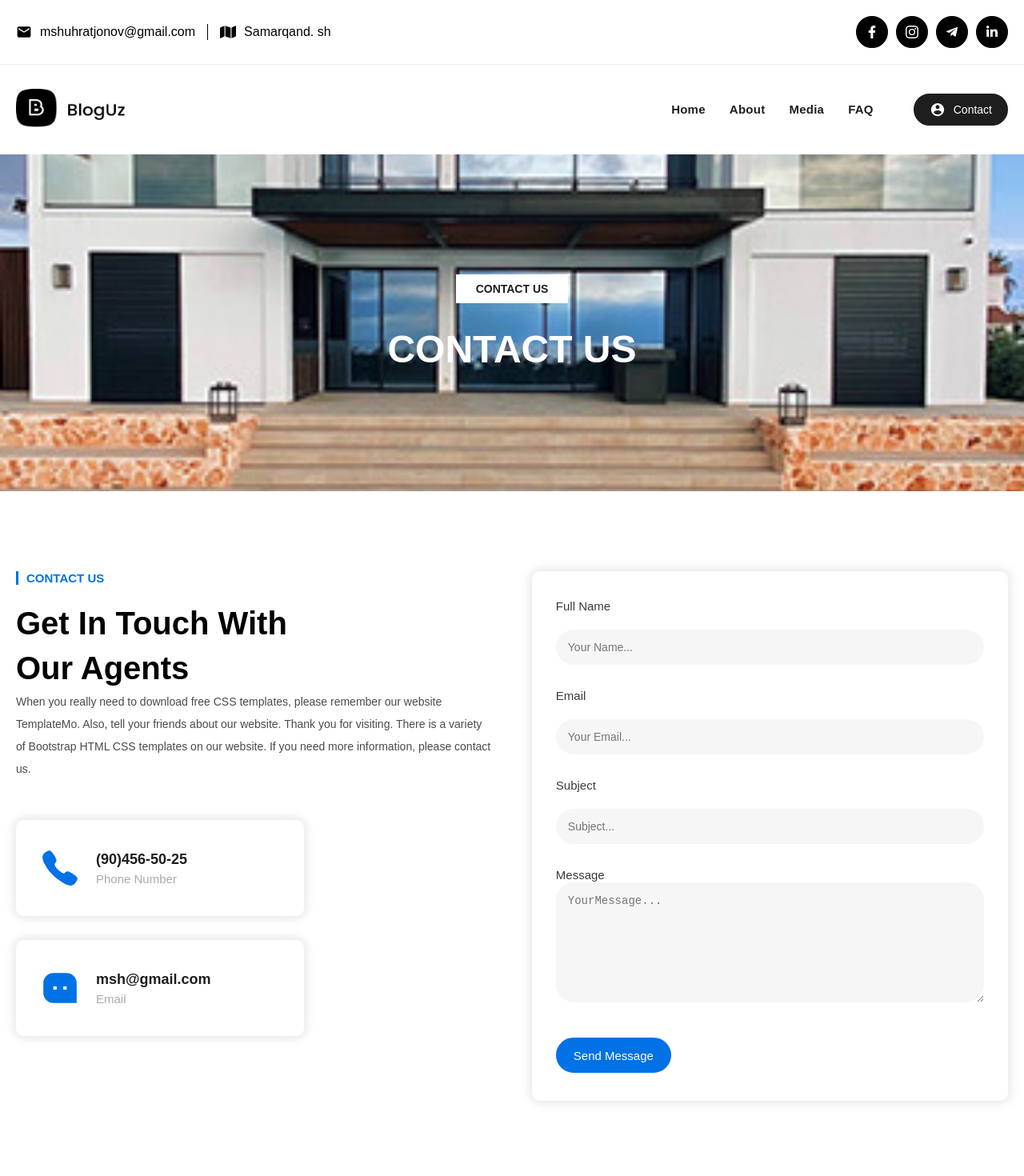
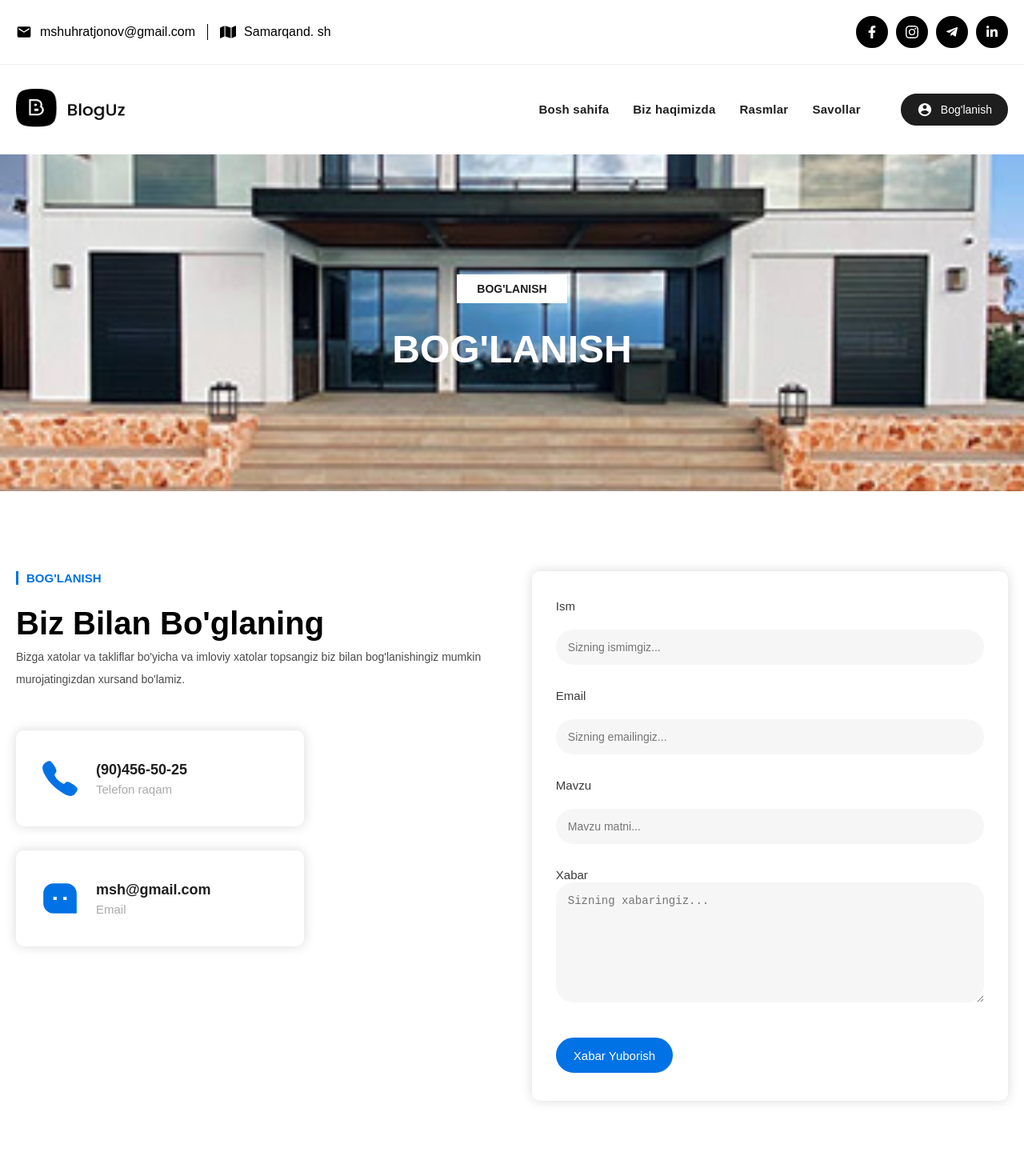
Before and after one commit to muhammadali0666/bloguz-sample, a React (Vite) app: page /contact in a window 1280 px wide. Shown: the top 1470 px of the page at 80% size. Built offline with nearby package versions, Linux system fonts and the light colour scheme; the HTML template or start-up script is replaced by a standard one.

Commit message:
update words

```diff
--- a/src/components/contactHero/index.jsx
+++ b/src/components/contactHero/index.jsx
@@ -7,10 +7,10 @@ export const ContactHero = () => {
         <div className="contact-hero-inner">
          <div className="contact-hero-box">
          <button className="contact-hero-btn">
-            Contact us
+            Bog'lanish
           </button>
           <h2 className="contact-hero-title">
-          CONTACT US
+          Bog'lanish
           </h2>
          </div>
         </div>
--- a/src/components/contactMain/index.jsx
+++ b/src/components/contactMain/index.jsx
@@ -9,42 +9,38 @@ export const ContactMain = () => {
         <div className="contact-main-inner">
           <div className="contact-main-left">
             <div className="contact-main-mini">
-              <p className="contact-main-mini-p">contact us</p>
+              <p className="contact-main-mini-p">bog'lanish</p>
               <h3 className="contact-main-title">
-                Get In Touch With Our Agents
+                Biz bilan bo'glaning
               </h3>
             </div>
             <p className="contact-left-p">
-              When you really need to download free CSS templates, please
-              remember our website TemplateMo. Also, tell your friends about our
-              website. Thank you for visiting. There is a variety of Bootstrap
-              HTML CSS templates on our website. If you need more information,
-              please contact us.
+              Bizga xatolar va takliflar bo'yicha va imloviy xatolar topsangiz biz bilan bog'lanishingiz mumkin murojatingizdan xursand bo'lamiz.
             </p>
             <div className="contact-main-card">
               <IoCall className="contact-icon" />
-              <div className="contact-main-card-box">
+              <a target="_blank" href="tel:+998904565025" className="contact-main-card-box">
                 <h4 className="contact-main-card-title">(90)456-50-25</h4>
-                <p className="contact-main-card-text">Phone Number</p>
-              </div>
+                <p className="contact-main-card-text">Telefon raqam</p>
+              </a>
             </div>
             <div className="contact-main-card">
               <RiMessage3Fill className="contact-icon" />
-              <div className="contact-main-card-box">
+              <a href="mailto:muhammadalishuhratjonov50@gmail.com" className="contact-main-card-box">
                 <h4 className="contact-main-card-title">msh@gmail.com</h4>
                 <p className="contact-main-card-text">Email</p>
-              </div>
+              </a>
             </div>
           </div>
           <div className="contact-main-right">
             <form className="contact-form">
               <fieldset>
-                <label htmlFor="name">Full Name</label>
+                <label htmlFor="name">Ism</label>
                 <input
                   type="text"
                   name="name"
                   id="name"
-                  placeholder="Your Name..."
+                  placeholder="Sizning ismimgiz..."
                   autoComplete="on"
                   required
                 />
@@ -55,31 +51,31 @@ export const ContactMain = () => {
                   type="email"
                   name="email"
                   id="email"
-                  placeholder="Your Email..."
+                  placeholder="Sizning emailingiz..."
                   autoComplete="on"
                   required
                 />
               </fieldset>
               <fieldset>
-                <label htmlFor="subject">Subject</label>
+                <label htmlFor="subject">Mavzu</label>
                 <input
                   type="text"
                   name="subject"
                   id="subject"
-                  placeholder="Subject..."
+                  placeholder="Mavzu matni..."
                   autoComplete="on"
                   required
                 />
               </fieldset>
               <fieldset>
-                <label htmlFor="message">Message</label>
+                <label htmlFor="message">Xabar</label>
                 <textarea
-                  placeholder="YourMessage..."
+                  placeholder="Sizning xabaringiz..."
                   cols="30"
                   rows="10"
                 ></textarea>
               </fieldset>
-              <button className="contact-btn">Send Message</button>
+              <button className="contact-btn">Xabar Yuborish</button>
             </form>
           </div>
         </div>
--- a/src/components/footer/index.jsx
+++ b/src/components/footer/index.jsx
@@ -5,7 +5,7 @@ export const Footer = () => {
     <footer className="footer">
       <div className="container">
         <div className="footer-inner">
-        <p className="footer-text">Copyright © {new Date().getFullYear()} BlogUz Co., Ltd. All rights reserved.</p>
+        <p className="footer-text">Copyright © {new Date().getFullYear()} BlogUz Co., Ltd. Barcha huquqlar himoyalangan.</p>
         </div>
       </div>
     </footer>
--- a/src/components/header/header.css
+++ b/src/components/header/header.css
@@ -27,10 +27,9 @@
   margin-left: 0px;
 }
 .header-item-link {
-  font-weight: 600;
+  font-weight: 700;
   font-size: 15px;
   line-height: 40px;
-  text-transform: capitalize;
   color: #1e1e1e;
   -webkit-transition: all 0.4s ease 0s;
   -moz-transition: all 0.4s ease 0s;
@@ -43,7 +42,7 @@
   color: #b8b5b5;
 }
 .header-item-link.active {
-  font-weight: 700;
+  font-weight: 900;
   border-bottom: #1e1e1e 2px solid;
 }
 .header-btn {
--- a/src/components/header/index.jsx
+++ b/src/components/header/index.jsx
@@ -23,27 +23,30 @@ export const Header = () => {
               <ul className="header-list">
                 <li className="header-item">
                   <NavLink to="/" className="header-item-link">
-                    Home
+                    Bosh sahifa
                   </NavLink>
                 </li>
                 <li className="header-item">
                   <NavLink to="/about" className="header-item-link">
-                    About
+                    Biz haqimizda
                   </NavLink>
                 </li>
                 <li className="header-item">
                   <NavLink to="/media" className="header-item-link">
-                    Media
+                    Rasmlar
                   </NavLink>
                 </li>
                 <li className="header-item">
                   <NavLink to="/faq" className="header-item-link">
-                    FAQ
+                    Savollar
                   </NavLink>
                 </li>
               </ul>
             </nav>
-            <NavLink to={'/contact'} className="header-btn"><IoMdContact style={{fontSize: "20px", marginRight: "10px"}}/> Contact</NavLink>
+            <NavLink to={"/contact"} className="header-btn">
+              <IoMdContact style={{ fontSize: "20px", marginRight: "10px" }} />{" "}
+              Bog'lanish
+            </NavLink>
           </div>
         </div>
       </div>
--- a/src/components/hero/hero.jsx
+++ b/src/components/hero/hero.jsx
@@ -34,9 +34,9 @@ export const Hero = () => {
           <div className="container">
             <div className="hero-box">
               <button className="hero-btn">
-                BlogUz <span>news</span>
+                BlogUz <span>yangiliklari</span>
               </button>
-              <h2 className="hero-title">Hurry!<br/>Important news</h2>
+              <h2 className="hero-title">Xush kelibsiz!<br/>blogimizga</h2>
             </div>
           </div>
         </div>
--- a/src/components/news/index.jsx
+++ b/src/components/news/index.jsx
@@ -10,7 +10,7 @@ export const News = () => {
       <div className="container">
         <div className="news-inner">
           <div className="news-box">
-            <button className="news-btn">show all</button>
+            <button className="news-btn">barchasini ko'rish</button>
             <button className="news-btn">sport</button>
             <button className="news-btn">siyosat</button>
             <button className="news-btn">mashxurlar</button>
--- a/src/components/news/news.css
+++ b/src/components/news/news.css
@@ -32,16 +32,20 @@
 .news-list {
   display: flex;
   align-items: center;
-  justify-content: space-around;
+  justify-content: space-evenly;
   flex-wrap: wrap;
   gap: 40px;
 }
 .news-item {
-  width: 28%;
+  width: 31%;
   border-radius: 10px;
   box-shadow: 0px 0px 15px rgba(0, 0, 0, 0.15);
 }
+.news-item:hover {
+  box-shadow: 0px 0px 15px rgba(0, 0, 0, 0.25);
+}
 .news-img {
+  width: 100%;
   border-radius: 10px;
 }
 .card-box {
@@ -100,11 +104,11 @@
   margin-top: 100px;
 }
 .card-bottom-item {
-margin-left: 10px;
+  margin-left: 10px;
 }
 .card-bottom-item:nth-child(1) {
   margin-left: 0px;
-  }
+}
 .card-page {
   background-color: #000;
   color: #ffffff;
--- /dev/null
+++ b/src/pages/media/index.jsx
@@ -0,0 +1,9 @@
+import { Layouts } from "../../components/layouts"
+
+export const Media = () => {
+  return (
+    <Layouts>
+      <h1>Media</h1>
+    </Layouts>
+  )
+}
--- a/src/router/index.jsx
+++ b/src/router/index.jsx
@@ -4,6 +4,7 @@ import { Home } from '../pages/home'
 import { About } from '../pages/about'
 import { Contact } from '../pages/contact'
 import { FAQ } from '../pages/FAQ'
+import { Media } from '../pages/media'
 
 export const RouteWrapper = () => {
   return (
@@ -12,6 +13,7 @@ export const RouteWrapper = () => {
       <Route path='/about' element={<About/>}/>
       <Route path='/contact' element={<Contact/>}/>
       <Route path='/faq' element={<FAQ/>}/>
+      <Route path='/media' element={<Media/>}/>
     </Routes>
   )
 }
```
